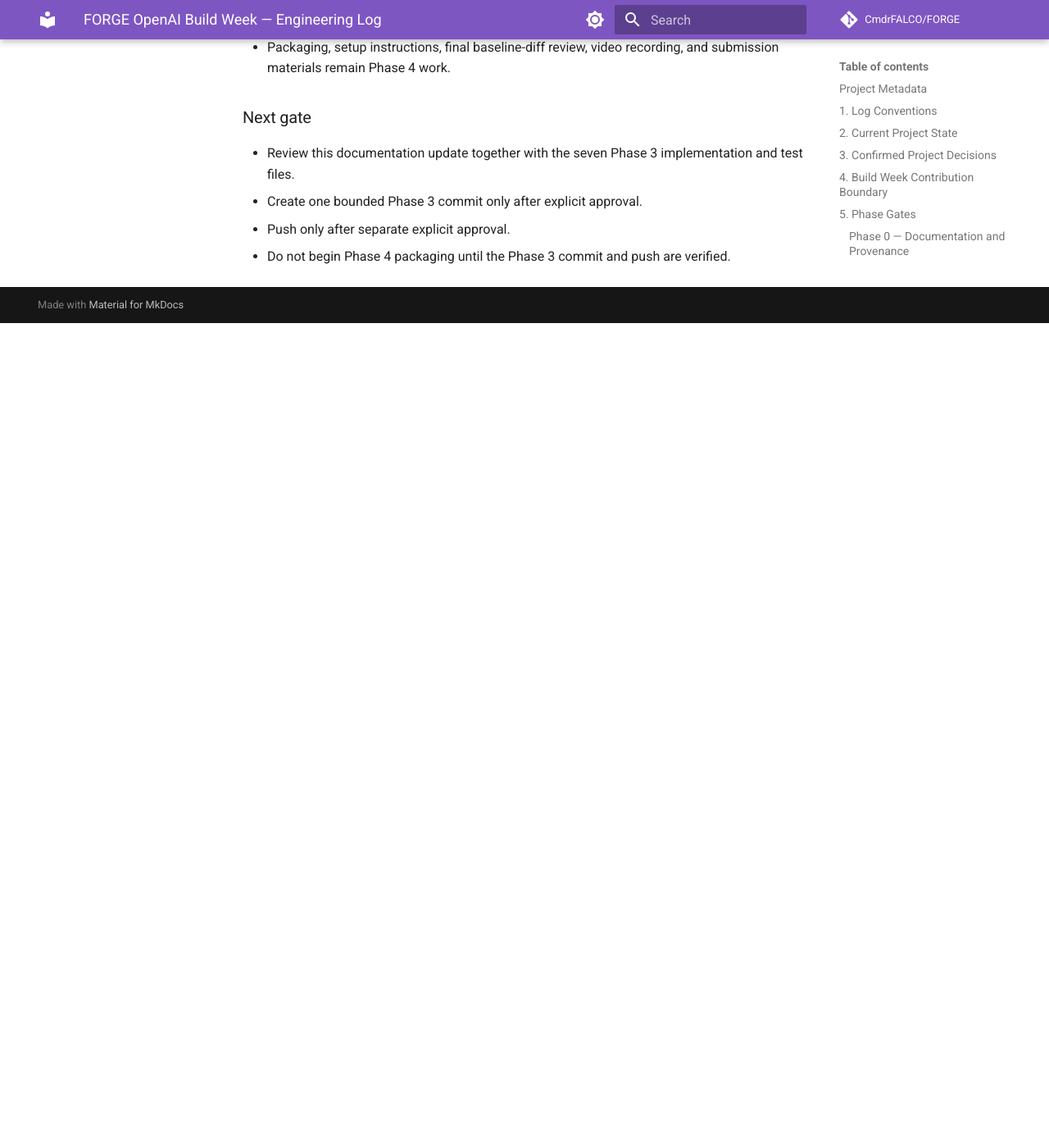
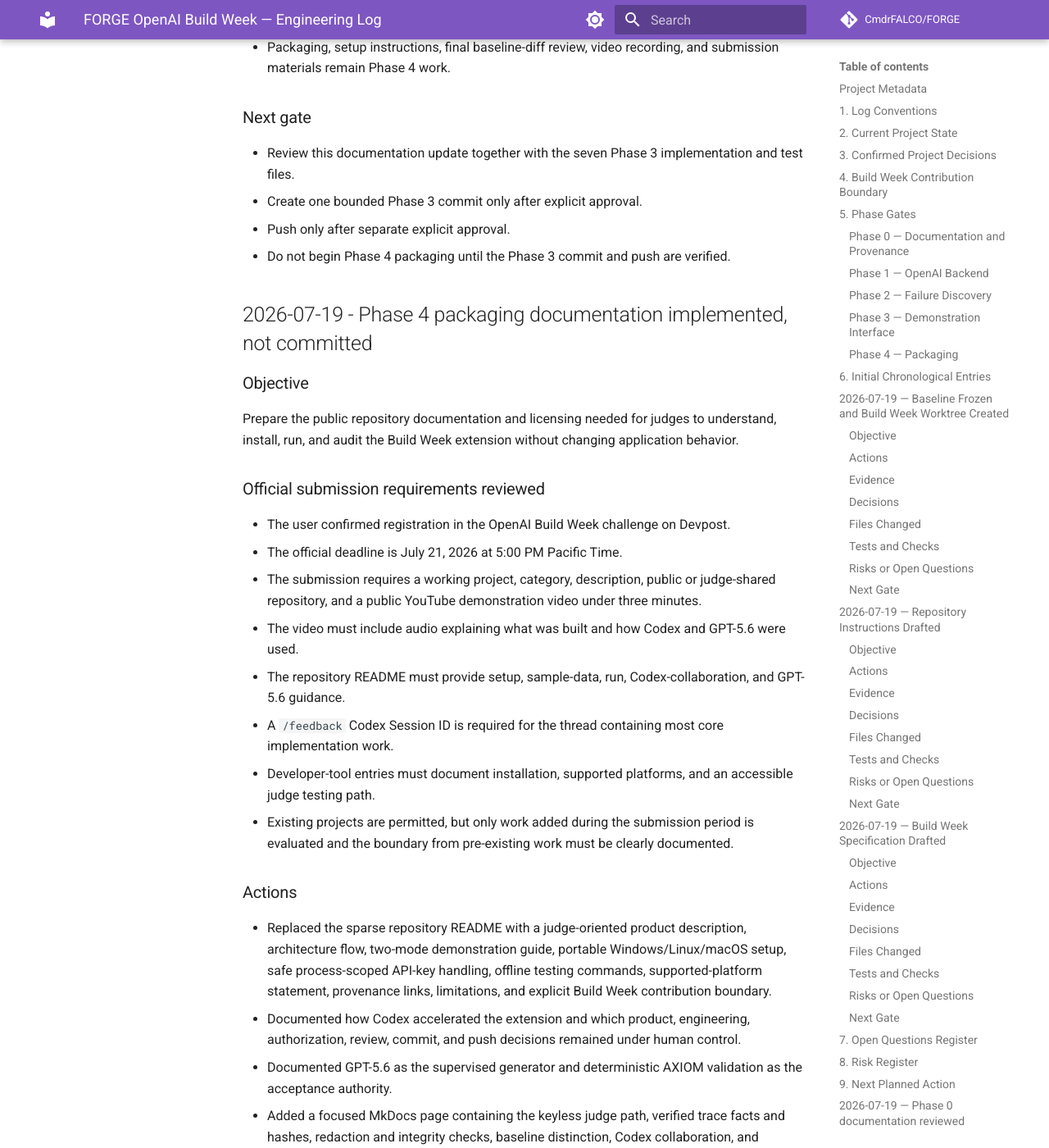
Before and after one commit to CmdrFALCO/FORGE, an MkDocs documentation site: the page built from docs/BUILD_WEEK_LOG.md, in a window 1280 px wide and 1400 px high, scrolled down 26913 px. Shown: the whole window at 82% size. Built offline with MkDocs 1.6.1 and Material for MkDocs 9.7.7, drawn with Linux system fonts in a browser that asks for light colours; comment, search, counter and statistics services are not loaded; before the commit the page ends 27307 px from its top, so only the background shows below that; some of the changed text lies outside the part shown.

Commit message:
docs: add Build Week setup and provenance

````diff
--- a/docs/BUILD_WEEK_LOG.md
+++ b/docs/BUILD_WEEK_LOG.md
@@ -805,3 +805,80 @@
 - Create one bounded Phase 3 commit only after explicit approval.
 - Push only after separate explicit approval.
 - Do not begin Phase 4 packaging until the Phase 3 commit and push are verified.
+
+## 2026-07-19 - Phase 4 packaging documentation implemented, not committed
+
+### Objective
+
+Prepare the public repository documentation and licensing needed for judges to understand, install, run, and audit
+the Build Week extension without changing application behavior.
+
+### Official submission requirements reviewed
+
+- The user confirmed registration in the OpenAI Build Week challenge on Devpost.
+- The official deadline is July 21, 2026 at 5:00 PM Pacific Time.
+- The submission requires a working project, category, description, public or judge-shared repository, and a public
+  YouTube demonstration video under three minutes.
+- The video must include audio explaining what was built and how Codex and GPT-5.6 were used.
+- The repository README must provide setup, sample-data, run, Codex-collaboration, and GPT-5.6 guidance.
+- A `/feedback` Codex Session ID is required for the thread containing most core implementation work.
+- Developer-tool entries must document installation, supported platforms, and an accessible judge testing path.
+- Existing projects are permitted, but only work added during the submission period is evaluated and the boundary
+  from pre-existing work must be clearly documented.
+
+### Actions
+
+- Replaced the sparse repository README with a judge-oriented product description, architecture flow, two-mode
+  demonstration guide, portable Windows/Linux/macOS setup, safe process-scoped API-key handling, offline testing
+  commands, supported-platform statement, provenance links, limitations, and explicit Build Week contribution
+  boundary.
+- Documented how Codex accelerated the extension and which product, engineering, authorization, review, commit, and
+  push decisions remained under human control.
+- Documented GPT-5.6 as the supervised generator and deterministic AXIOM validation as the acceptance authority.
+- Added a focused MkDocs page containing the keyless judge path, verified trace facts and hashes, redaction and
+  integrity checks, baseline distinction, Codex collaboration, and limitations.
+- Registered the new page in MkDocs navigation.
+- Corrected the existing development-guide `llm` dependency description to include OpenAI.
+- Added the standard MIT license using the user-confirmed holder `Cristian Leu`, consistent with the existing
+  `pyproject.toml` MIT declaration.
+- Deliberately did not add `.env.example`; the application reads the process environment directly and does not load
+  dotenv files.
+- Deliberately did not recommend the pre-existing machine-specific Windows setup script; the README uses portable
+  Python virtual-environment commands and installs only `gui` and `llm` extras for the demo.
+
+### Files changed
+
+- `README.md`
+- `LICENSE`
+- `docs/openai-build-week.md`
+- `docs/development.md`
+- `mkdocs.yml`
+- `docs/BUILD_WEEK_LOG.md`
+
+### Tests and checks
+
+- `python -m mkdocs build --strict`: passed.
+- All repository-relative paths referenced by the new documentation exist.
+- Scoped API-key, bearer-token, personal-path, and placeholder scans: no matches.
+- `git diff --check`: passed; Windows line-ending notices only.
+- The strict build emitted the existing Material/MkDocs compatibility notice and existing unlisted-page inventory;
+  neither caused a build failure.
+- No application source, dependency declaration, constraint, trace, or test file changed.
+- No OpenAI API request occurred.
+
+### Remaining work and risks
+
+- Build Week screenshots have not been captured or added.
+- A public keyless Verified Replay deployment or equivalent judge-accessible test path has not been created.
+- The Build Week branch has not been merged to the public repository's default `main` branch.
+- A clean Python 3.11 installation check and final full verification suite remain pending.
+- The public YouTube video, Devpost text and images, and `/feedback` Codex Session ID remain pending.
+- macOS is documented as expected but not independently verified.
+- The global Git ignore warning, Windows line-ending notices, Material/MkDocs compatibility notice, and existing
+  FastAPI deprecation warnings remain non-blocking.
+
+### Next gate
+
+- Review the five public packaging files plus this engineering-log entry.
+- After approval, stage and inspect exactly those six files before a bounded documentation commit.
+- Do not deploy, merge, record video, or begin submission entry in the same task.
--- /dev/null
+++ b/docs/openai-build-week.md
@@ -0,0 +1,126 @@
+# OpenAI Build Week Demo and Provenance
+
+## Product
+
+**FORGE - AXIOM Guard** is a developer tool for supervising LLM-generated engineering specifications. The Build
+Week demonstration uses GPT-5.6 to generate a cylindrical battery-cell definition while deterministic AXIOM checks
+control whether that definition may enter the FORGE calculation engine.
+
+The demonstration is intentionally narrow: it shows one authentic coupled-constraint failure, exact corrective
+feedback, and a later accepted design. It does not claim complete physical correctness or production readiness.
+
+## Judge Testing Path
+
+The fastest test path is **Verified Replay**:
+
+1. Install the project with `python -m pip install -e ".[gui,llm]"`.
+2. Start it with `python -m streamlit run forge/gui/app.py`.
+3. Open **OpenAI Build Week** from the sidebar.
+4. Keep **Verified Replay** selected.
+5. Inspect the two attempts, expand the YAML, and review the exact CY5 feedback.
+6. Open **Colored Petri Net**, then use **Reset**, **Step by step**, or **Replay**.
+7. Review **Trace provenance** and download the audit bundle.
+
+This path is offline, uses bundled sample data, and requires no account, API key, or paid service.
+
+Live OpenAI mode is optional. It requires `OPENAI_API_KEY`, makes at most two GPT-5.6 requests, may incur API
+charges, and can produce a different valid or invalid design because generation is nondeterministic.
+
+## Demonstrated Flow
+
+```mermaid
+sequenceDiagram
+    participant User
+    participant GPT as GPT-5.6
+    participant AXIOM
+    participant FORGE
+    User->>GPT: P4 compact cylindrical-cell request
+    GPT-->>AXIOM: Attempt 1 YAML
+    AXIOM-->>AXIOM: Schema passes; CY5 fails
+    AXIOM->>GPT: Exact deterministic corrective feedback
+    GPT-->>AXIOM: Attempt 2 YAML
+    AXIOM-->>AXIOM: All declared constraints pass
+    AXIOM->>FORGE: Convert and calculate accepted design
+```
+
+## Canonical Evidence
+
+The verified bundle is stored in `data/demos/axiom/openai_build_week_cy5/` and contains exactly:
+
+- `trace.json`
+- `manifest.json`
+- `BUNDLE_SHA256.txt`
+
+| Field | Value |
+| --- | --- |
+| Run ID | `20260719_174526Z_p4_gpt56` |
+| Requested model | `gpt-5.6` |
+| Returned model telemetry | `gpt-5.6-sol` |
+| Attempts | `2` |
+| Attempt 1 classification | Schema-valid engineering rejection |
+| Isolated failed constraint | `CY5` |
+| Attempt 2 classification | Accepted |
+| Originating commit | `91f30ab88e0e10c733dceca805aa479de8bee3b8` |
+| Promoted trace SHA-256 | `f12139e7566451df26ced03e659bd1fe7c08eb539d4a79480007043539c1fb59` |
+| Bundle SHA-256 | `c1e3a0c7d09972de5b2f7ff836a30a2e20ada844a2197638d8ebac0157a5a6ca` |
+
+Attempt 1 used a `10.0 mm` external diameter, `0.30 mm` wall, `7.5 mm` mandrel, and `0.10 mm` clearance. The
+deterministic CY5 check calculated `1.70 mm` available winding space against a minimum of `2.0 mm`.
+
+Attempt 2 changed only the external diameter to `10.5 mm`, producing `2.20 mm` available winding space. Every
+declared constraint then passed. The accepted output was deterministically converted and recalculated by FORGE.
+
+## Integrity and Redaction
+
+Before Verified Replay is rendered or exported, the adapter checks:
+
+- trace and manifest structure;
+- trace and bundle hashes;
+- per-attempt message and output hashes;
+- model and token telemetry;
+- ordered attempt history;
+- the isolated attempt-1 CY5 rejection;
+- exact feedback inclusion in the correction request;
+- attempt-2 acceptance;
+- absence of OpenAI response identifiers; and
+- required deterministic result metrics.
+
+The promoted trace contains the reviewed synthetic prompt and visible model outputs. It excludes credentials,
+authorization headers, client state, transport details, personal paths, and OpenAI response identifiers.
+
+## Pre-existing and Build Week Work
+
+The baseline tag is `build-week-baseline-2026-07-19` at commit
+`25b738aa6b42b404723f7607954f4252fef5a1f3`.
+
+Pre-existing FORGE supplied the battery-cell domain models, calculators, engineering validators, AXIOM supervision
+architecture, FastAPI service, Streamlit application, attempt tracking, and visualization components.
+
+The Build Week extension added the OpenAI Responses API backend, API registration, mocked compatibility coverage,
+bounded failure-discovery tooling, authentic GPT-5.6 evidence capture and promotion, verified-replay adapter,
+focused demonstration page, audit export, live execution mode, and related tests and documentation.
+
+The complete distinction is reviewable with:
+
+```bash
+git log --oneline build-week-baseline-2026-07-19..build-week/openai
+git diff --stat build-week-baseline-2026-07-19..build-week/openai
+```
+
+## Codex Collaboration
+
+Codex accelerated repository analysis, implementation, test construction, trace tooling, interface development,
+debugging, and verification. Work was divided into bounded phases with explicit human review gates. The human
+maintainer selected the product scope, preserved engineering constraints, authorized each live request, reviewed
+candidate evidence, directed interface corrections, and approved each commit and push.
+
+GPT-5.6 supplied engineering candidates. Codex helped build the integration and demonstration. Neither model is the
+acceptance authority: deterministic AXIOM validation controls the result.
+
+## Limitations
+
+- Live generation is nondeterministic; Verified Replay is the reproducible evidence path.
+- The captured scenario demonstrates one declared coupled constraint, not comprehensive battery qualification.
+- Deterministic calculation metrics are FORGE outputs, not OpenAI telemetry.
+- Live outputs are browser-session data and disappear when the Streamlit server stops.
+- No API key is bundled, persisted, or required for Verified Replay.
--- a/mkdocs.yml
+++ b/mkdocs.yml
@@ -32,6 +32,7 @@
   - Architecture: architecture.md
   - Engine: engine.md
   - AXIOM: axiom.md
+  - OpenAI Build Week: openai-build-week.md
   - ML Layer: ml-layer.md
   - API Reference: api-reference.md
   - Development: development.md
````
Also changed, not shown: README.md (+174 -4 lines), docs/development.md (+1 -1 lines), 1 other file.
